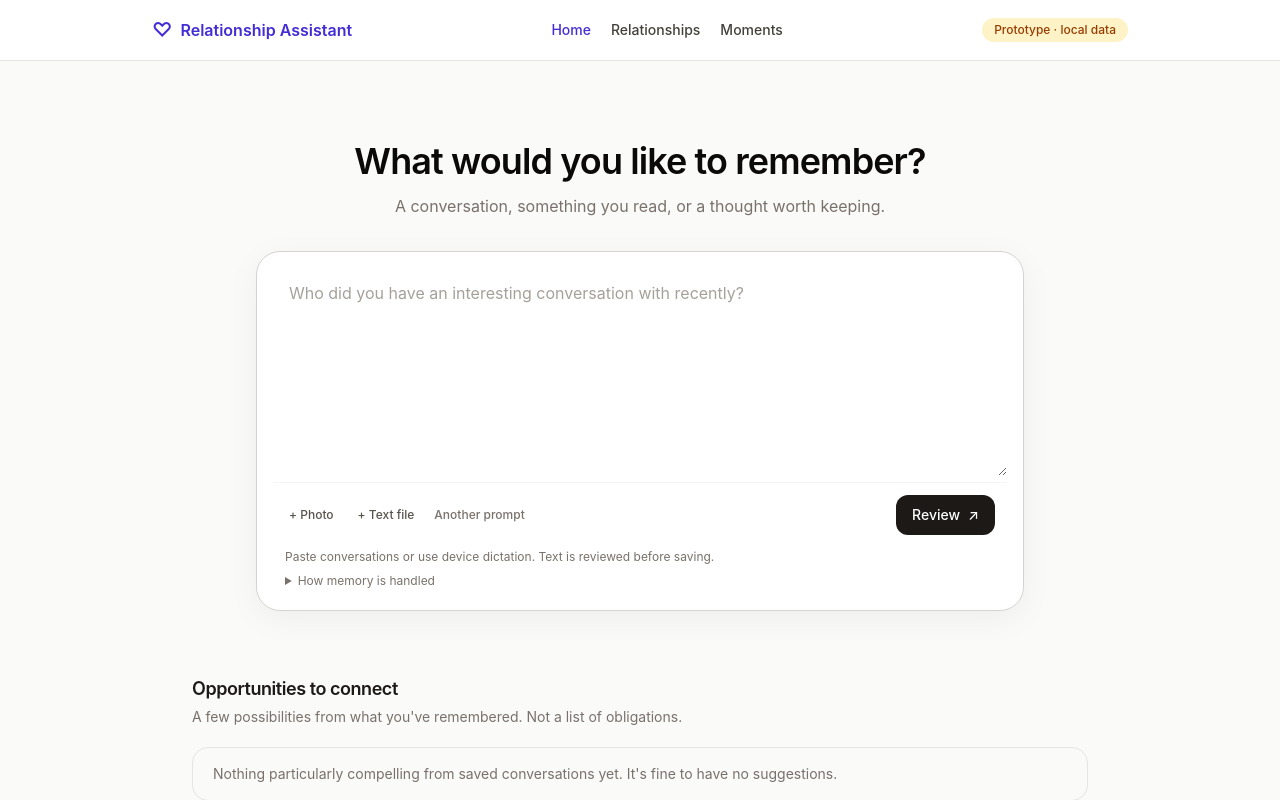
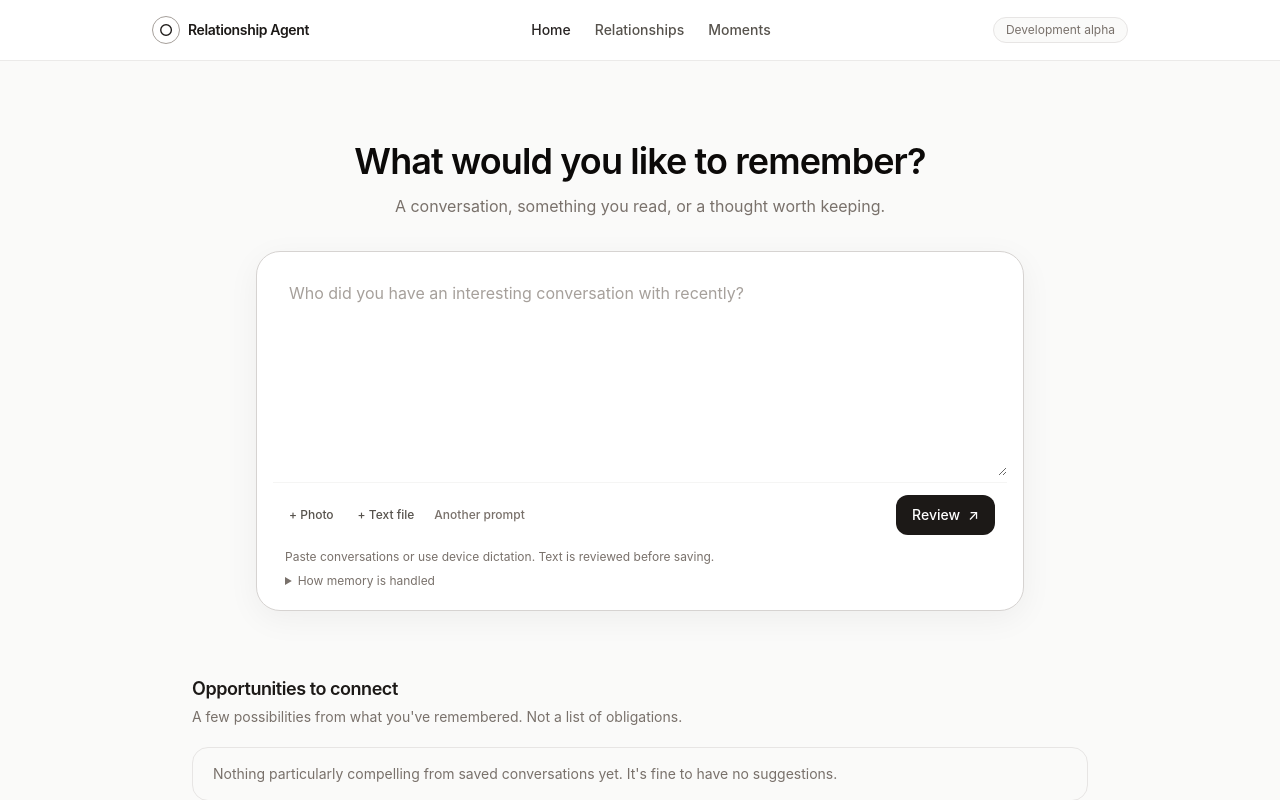
Before and after one commit to jjhonson/relationship-assistant, a Next.js app: page / in a window 1280 px wide. Shown: the top 800 px of the page. Built offline with nearby package versions, Linux system fonts and the light colour scheme.

Commit message:
style: use neutral, spacious Relationship Agent shell for Home alpha

```diff
--- a/src/app/layout.tsx
+++ b/src/app/layout.tsx
@@ -3,27 +3,33 @@ import Link from "next/link";
 import "./globals.css";
 
 export const metadata: Metadata = {
-  title: "Relationship Assistant",
-  description: "Rediscover, understand, and thoughtfully maintain the relationships that matter.",
+  title: "Relationship Agent",
+  description: "Remember what matters and find thoughtful reasons to connect.",
 };
 
 export default function RootLayout({ children }: { children: React.ReactNode }) {
   return (
     <html lang="en">
       <body className="min-h-screen">
-        <header className="border-b border-stone-200 bg-white">
+        <header className="border-b border-stone-200/80 bg-white">
           <div className="mx-auto flex max-w-5xl flex-wrap items-center justify-between gap-4 px-4 py-4 sm:px-6">
-            <Link href="/" className="flex items-center gap-2 font-semibold text-indigo-700">
-              <span aria-hidden className="text-xl">♡</span>
-              Relationship Assistant
+            <Link href="/" className="flex items-center gap-2 text-sm font-semibold tracking-tight text-stone-900">
+              <span aria-hidden="true" className="flex h-7 w-7 items-center justify-center rounded-full border border-stone-400 text-base font-normal">
+                ○
+              </span>
+              Relationship Agent
             </Link>
-            <nav aria-label="Primary navigation" className="flex items-center gap-5 text-sm font-medium">
-              <Link href="/" className="text-indigo-700 hover:underline">Home</Link>
-              <Link href="/relationships" className="text-stone-700 hover:text-indigo-700 hover:underline">Relationships</Link>
-              <Link href="/moments" className="text-stone-700 hover:text-indigo-700 hover:underline">Moments</Link>
+            <nav aria-label="Primary navigation" className="flex items-center gap-6 text-sm font-medium">
+              <Link href="/" className="text-stone-800 underline-offset-4 hover:underline">Home</Link>
+              <Link href="/relationships" className="text-stone-600 underline-offset-4 hover:text-stone-900 hover:underline">
+                Relationships
+              </Link>
+              <Link href="/moments" className="text-stone-600 underline-offset-4 hover:text-stone-900 hover:underline">
+                Moments
+              </Link>
             </nav>
-            <span className="rounded-full bg-amber-100 px-3 py-1 text-xs font-medium text-amber-800">
-              Prototype · local data
+            <span className="rounded-full border border-stone-200 bg-stone-50 px-3 py-1 text-xs text-stone-500">
+              Development alpha
             </span>
           </div>
         </header>
```
